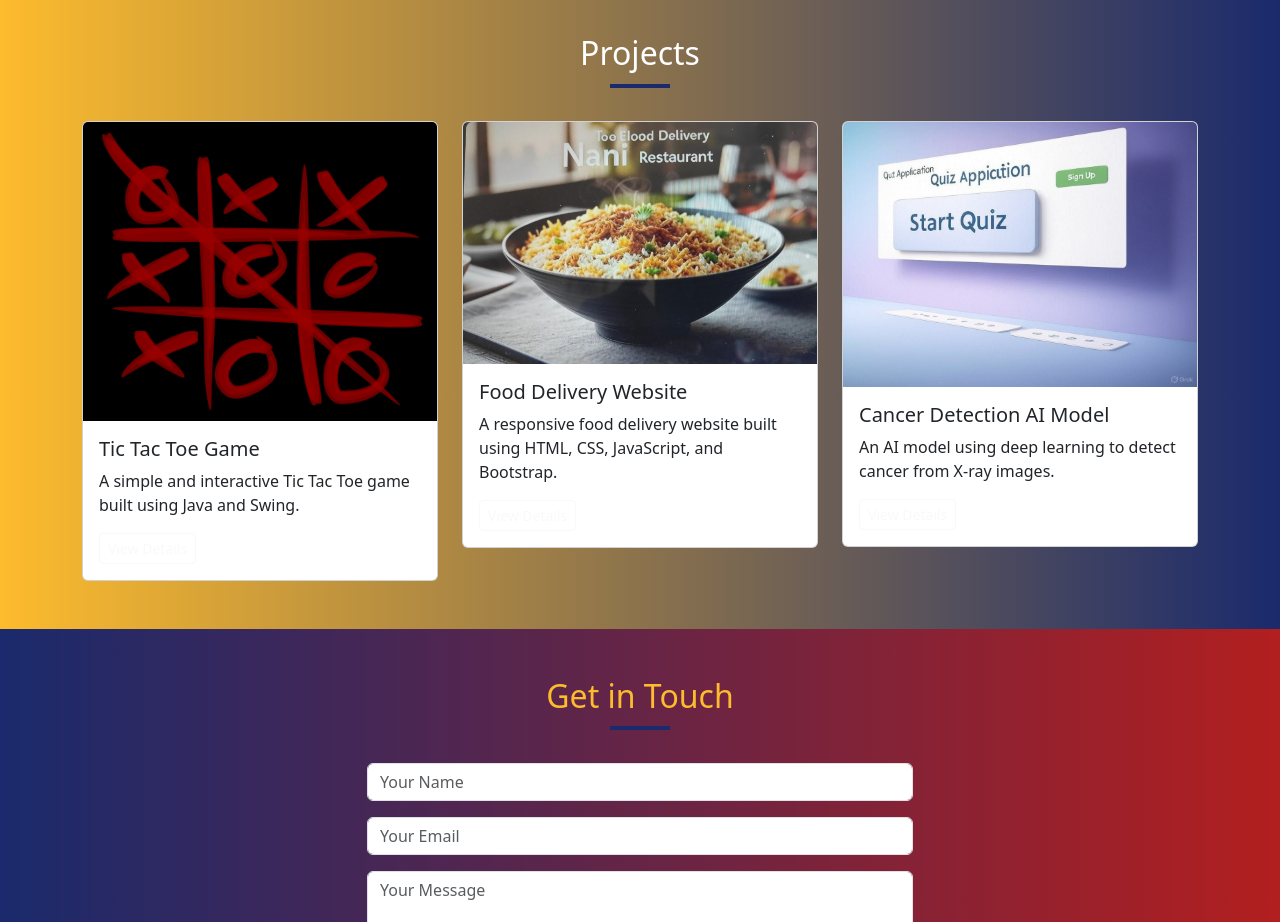
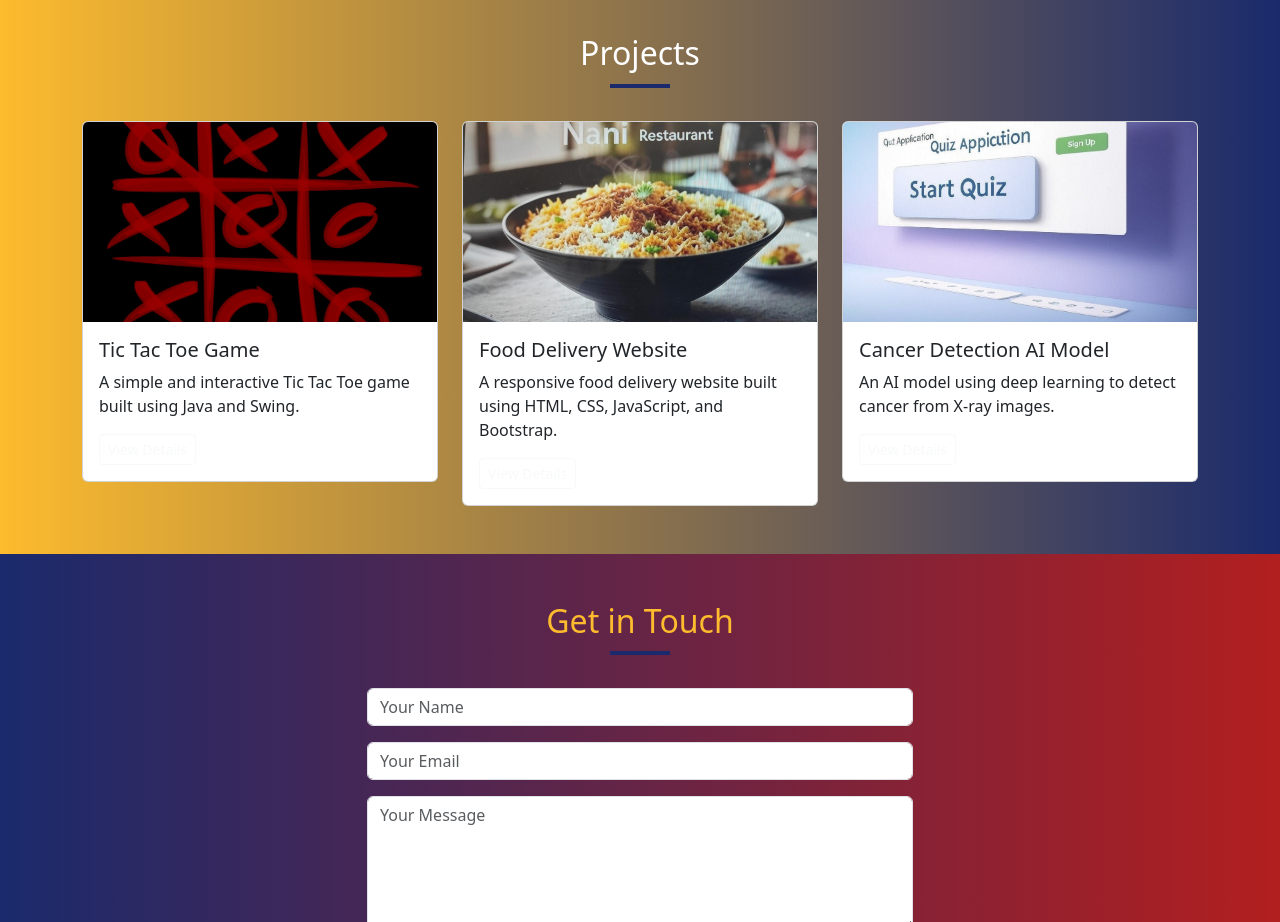
Before and after one commit to nani107/portfolio, a plain HTML site: page index.html in a window 1280 px wide. Shown: the part 2400-3322 px from the top of the page. Drawn offline with nearby package versions, Linux system fonts and the light colour scheme.

Commit message:
img size fixed

```diff
--- a/index.html
+++ b/index.html
@@ -240,6 +240,12 @@
     .timeline-content p {
         margin-bottom: 0.5rem;
     }
+
+    .portfolio-item img {
+        height: 200px; /* Set a fixed height for all images */
+        object-fit: cover; /* Ensure the image fits without distortion */
+        width: 100%;
+    }
 </style>
 
     <!-- Skills Section -->
```
